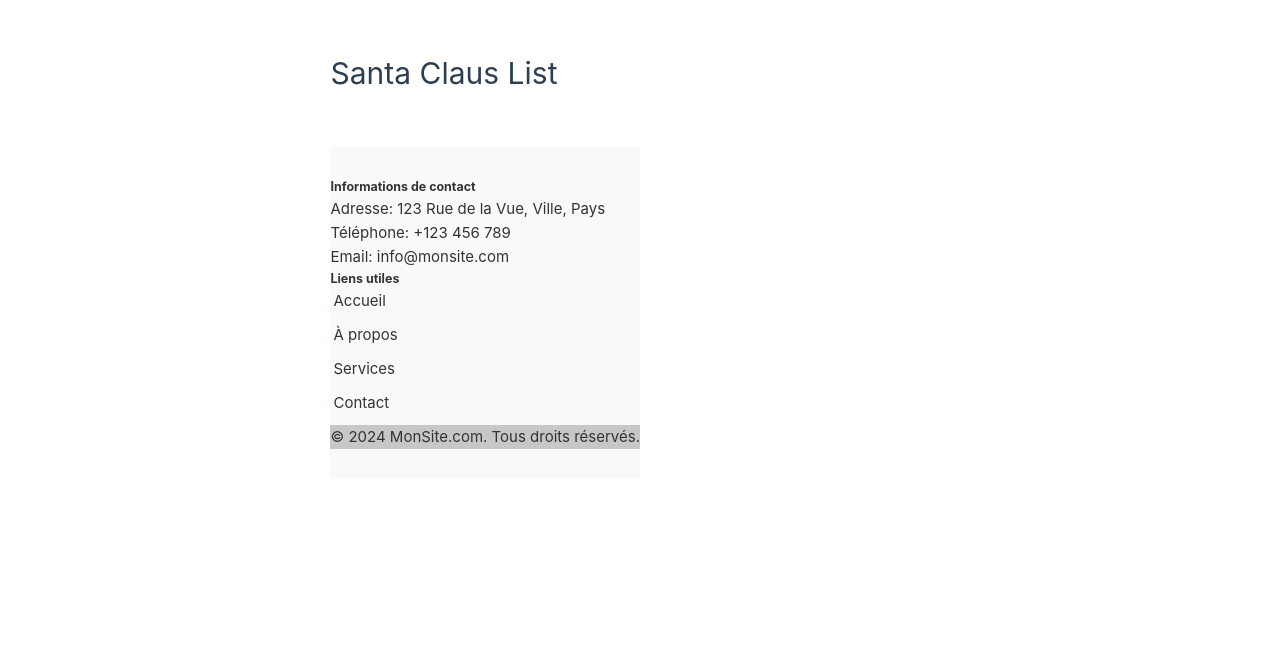
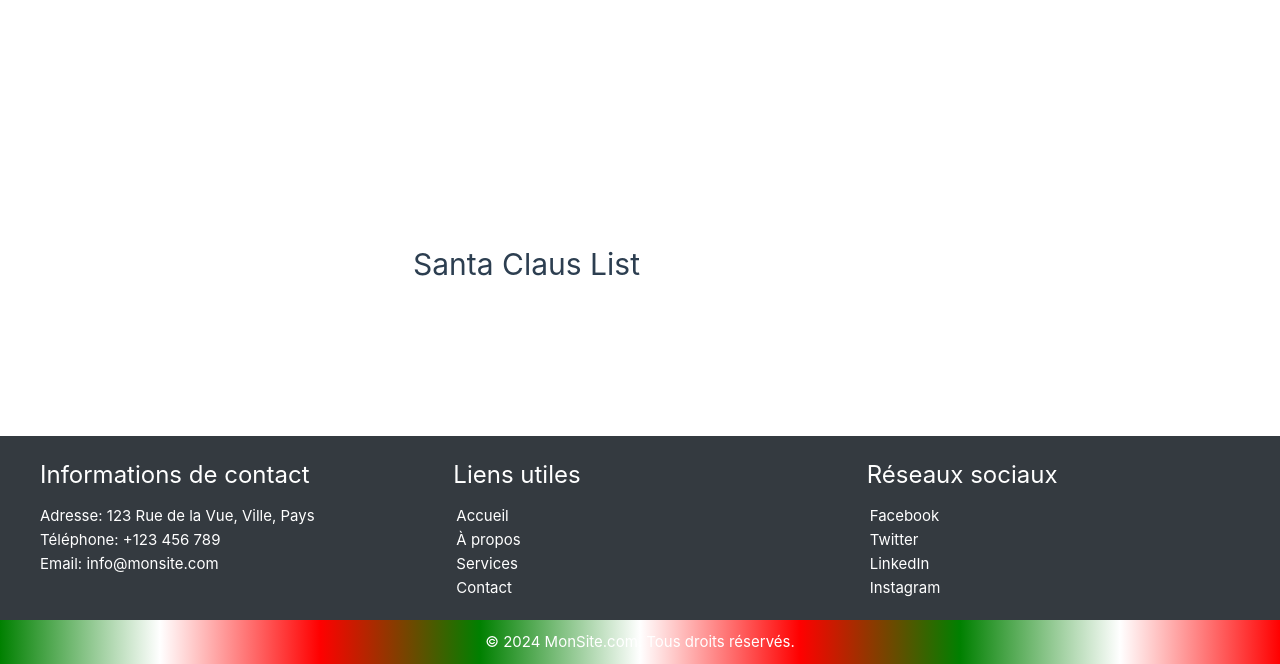
Before and after one commit to dannyforest/SantaClausList, a Vue app: page / in a window 1280 px wide. Shown: the part 136-800 px from the top of the page. Built offline with nearby package versions, Linux system fonts and the light colour scheme.

Commit message:
Ajout de style pour le footer. Ajout de couleur de Noel a la section du bas du footer

```diff
--- a/src/components/Footer.vue
+++ b/src/components/Footer.vue
@@ -1,62 +1,103 @@
-<script setup="ts">
-
-</script>
-
   <template>
     <footer class="footer">
-      <div class="container">
-        <div class="row">
-          <div class="col-md-6">
-            <h5 class="mb-4">Informations de contact</h5>
+      <div class="footer-content">
+        <div class="footer-column">
+          <h5 class="footer-title">Informations de contact</h5>
           <p>Adresse: 123 Rue de la Vue, Ville, Pays</p>
           <p>Téléphone: +123 456 789</p>
           <p>Email: info@monsite.com</p>
         </div>
-          <div class="col-md-6">
-            <h5 class="mb-4">Liens utiles</h5>
-            <ul class="list-unstyled">
-              <li><a href="#" class="text-dark">Accueil</a></li>
-              <li><a href="#" class="text-dark">À propos</a></li>
-              <li><a href="#" class="text-dark">Services</a></li>
-              <li><a href="#" class="text-dark">Contact</a></li>
+        <div class="footer-column">
+          <h5 class="footer-title">Liens utiles</h5>
+          <ul class="footer-list">
+            <li><a href="#" class="footer-link">Accueil</a></li>
+            <li><a href="#" class="footer-link">À propos</a></li>
+            <li><a href="#" class="footer-link">Services</a></li>
+            <li><a href="#" class="footer-link">Contact</a></li>
+          </ul>
+        </div>
+        <div class="footer-column">
+          <h5 class="footer-title">Réseaux sociaux</h5>
+          <ul class="footer-list">
+            <li><a href="#" class="footer-link">Facebook</a></li>
+            <li><a href="#" class="footer-link">Twitter</a></li>
+            <li><a href="#" class="footer-link">LinkedIn</a></li>
+            <li><a href="#" class="footer-link">Instagram</a></li>
           </ul>
         </div>
       </div>
-      </div>
-      <div class="text-center py-3" style="background-color: rgba(0, 0, 0, 0.2);">
-        <p class="mb-0 text-muted">© {{ new Date().getFullYear() }} MonSite.com. Tous droits réservés.</p>
+      <div class="footer-bottom">
+        <p class="footer-text">© {{ new Date().getFullYear() }} MonSite.com. Tous droits réservés.</p>
       </div>
     </footer>
   </template>
 
+  <script>
+  export default {
+    name: 'Footer',
+  };
+  </script>
+
   <style scoped>
   .footer {
-    background-color: #f8f9fa;
-    color: #333;
-    padding: 30px 0;
-    margin-top: 50px;
+    position: fixed;
+    left: 0;
+    bottom: 0;
+    width: 100%;
+    background-color: #343a40;
+    color: white;
   }
 
-  .footer h5 {
-    color: #333;
-    font-weight: bold;
+  .footer-content {
+    display: flex;
+    justify-content: space-around;
+    padding: 20px;
   }
 
-  .footer ul {
-    list-style-type: none;
+  .footer-column {
+    flex: 1;
+    padding: 0 20px;
+  }
+
+  .footer-title {
+    font-size: 1.5rem;
+    margin-bottom: 10px;
+  }
+
+  .footer-list {
+    list-style: none;
     padding: 0;
   }
 
-  .footer ul li {
-    margin-bottom: 10px;
-  }
-
-  .footer a {
-    color: #333;
+  .footer-link {
+    color: white;
     text-decoration: none;
   }
 
-  .footer a:hover {
-    text-decoration: underline;
+  .footer-link:hover {
+    color: #007bff;
+  }
+
+  .footer-bottom {
+    text-align: center;
+    color: black !important;
+    background-image: linear-gradient(
+    to right,
+    green,
+    white,
+    red,
+    green,
+    white,
+    red,
+    green,
+    white,
+    red
+  );
+    padding: 10px 0;
+  }
+
+  .footer-text {
+    color: white;
+    margin: 0;
   }
   </style>
```
Lines whose indentation alone changed are shown as unchanged.
